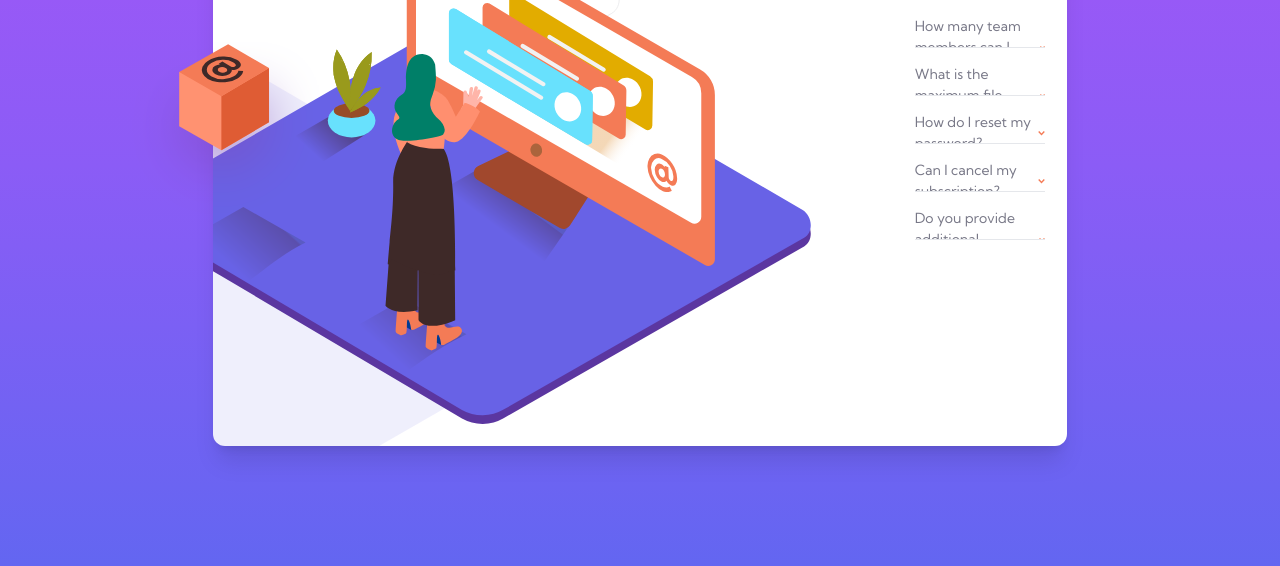
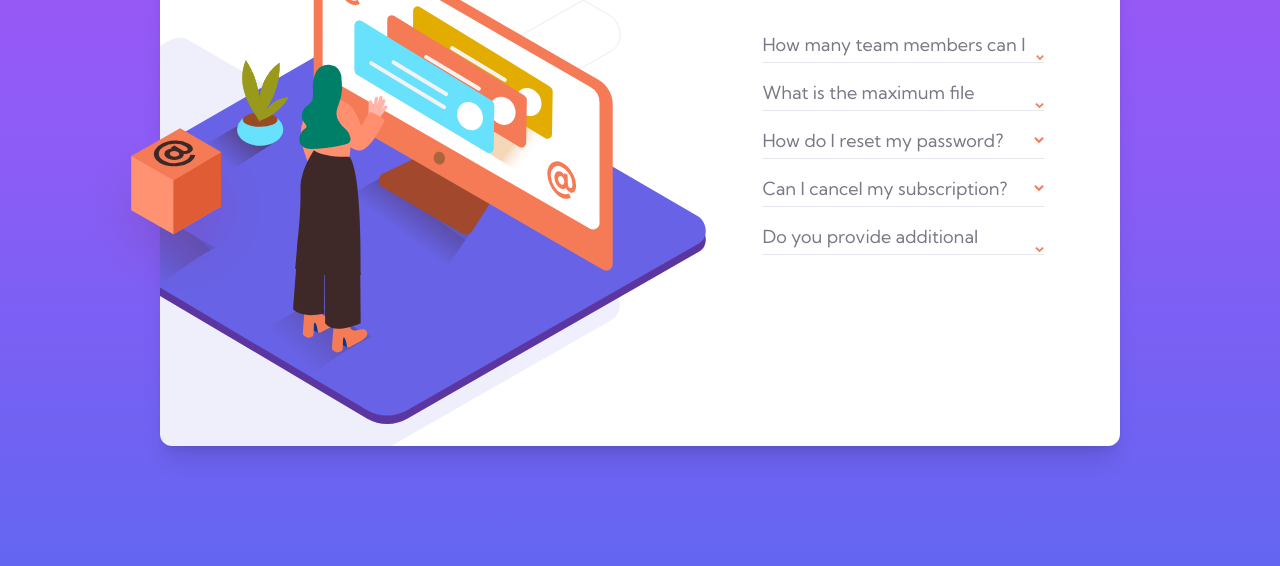
Before and after one commit to Aravinthvimal/FAQ-Accordion-Card, a plain HTML site: page index.html in a window 1280 px wide. Shown: the part 234-800 px from the top of the page. Drawn offline with nearby package versions, Linux system fonts and the light colour scheme.

Commit message:
SVGs modified

```diff
--- a/index.html
+++ b/index.html
@@ -15,14 +15,14 @@
 <body class="">
   <div class="bg-gradient-to-b from-purple-500 via-violet-500 to-indigo-500 bg-no-repeat py-32 lg:py-0">
     <div class="flex justify-center items-center h-screen">
-      <div id="card-box" class="w-10/12 lg:w-8/12 flex rounded-xl pt-20 lg:overflow-hidden shadow-xl">
-        <img class="absolute top-8 left-24 w-60 lg:w-full lg:top-0 lg:relative lg:-left-20" src="./images/illustration-woman-online-desktop.svg" alt="woman-desktop-svg" />
-        <img style="margin-top: 20px;" class="w-16 lg:w-48 left-1/4 top-24 block lg:left-32 lg:top-64 absolute " src="./images/illustration-box-desktop.svg" alt="box-svg" />
-        <div style="font-family: 'Kumbh Sans', sans-serif;" class="w-full">
+      <div id="card-box" class="w-10/12 lg:w-9/12 flex rounded-xl pt-20 lg:overflow-hidden shadow-xl">
+        <img class="absolute top-8 left-16 w-60 lg:w-full lg:top-0 lg:relative lg:-left-28" src="./images/illustration-woman-online-desktop.svg" alt="woman-desktop-svg" />
+        <img style="margin-top: 40px;" class="w-16 lg:w-48 left-16 top-20 block lg:left-20 lg:top-80 absolute " src="./images/illustration-box-desktop.svg" alt="box-svg" />
+        <div style="font-family: 'Kumbh Sans', sans-serif;" class="relative -left-6 lg:-left-20 w-full">
           <h3 style="color: hsl(237, 12%, 33%);" class="text-center lg:text-left text-3xl font-bold mx-6 mb-12 mt-20 lg:mt-6"> FAQ </h3>
           <div class="cursor-pointer all-questions">
 
-            <div style="max-height: 2rem;" id="" class="question-box flex flex-col w-11/12 lg:w-10/12 overflow-hidden mx-6 pb-4 border-b mb-4">
+            <div style="max-height: 2rem;" id="" class="question-box flex flex-col w-full overflow-hidden mx-6 pb-4 border-b mb-4">
               <div onclick="showAnswer(1,this)" class="flex justify-between items-center">
                 <h3 class="ques"> How many team members can I invite? </h3>
                 <button > <img src="./images/icon-arrow-down.svg" > </button>
@@ -30,7 +30,7 @@
               <p id="answer" class="mt-4"> You can invite up to 2 additional users on the Free plan. There is no limit on team members for the Premium plan. </p>
             </div>
 
-            <div style="max-height: 2rem;" id="" class="question-box flex flex-col w-11/12 lg:w-10/12 overflow-hidden mx-6 pb-4 border-b mb-4">
+            <div style="max-height: 2rem;" id="" class="question-box flex flex-col w-full overflow-hidden mx-6 pb-4 border-b mb-4">
               <div onclick="showAnswer(2, this)" class="flex justify-between items-center">
                 <h3 class="ques"> What is the maximum file upload size? </h3>
                 <button> <img src="./images/icon-arrow-down.svg" > </button>
@@ -38,7 +38,7 @@
               <p id="answer" class="mt-4"> No more than 2GB. All files in your account must fit your allotted storage space. </p>
             </div>
 
-            <div style="max-height: 2rem;" id="" class="question-box flex flex-col w-11/12 lg:w-10/12 overflow-hidden mx-6 pb-4 border-b mb-4">
+            <div style="max-height: 2rem;" id="" class="question-box flex flex-col w-full overflow-hidden mx-6 pb-4 border-b mb-4">
               <div onclick="showAnswer(3, this)" class="flex justify-between items-center">
                 <h3 class="ques"> How do I reset my password? </h3>
                 <button> <img src="./images/icon-arrow-down.svg" > </button>
@@ -46,7 +46,7 @@
               <p id="answer" class="mt-4"> Click “Forgot password” from the login page or “Change password” from your profile page. A reset link will be emailed to you. </p>
             </div>
 
-            <div style="max-height: 2rem;" id="" class="question-box flex flex-col w-11/12 lg:w-10/12 overflow-hidden mx-6 pb-4 border-b mb-4">
+            <div style="max-height: 2rem;" id="" class="question-box flex flex-col w-full overflow-hidden mx-6 pb-4 border-b mb-4">
               <div onclick="showAnswer(4, this)" class="flex justify-between items-center">
                 <h3 class="ques"> Can I cancel my subscription? </h3>
                 <button> <img src="./images/icon-arrow-down.svg" > </button>
@@ -54,8 +54,8 @@
               <p id="answer" class="mt-4"> Yes! Send us a message and we'll process your request no questions asked. </p>
             </div>
 
-            <div style="max-height: 2rem;" id="" class="question-box flex flex-col w-11/12 lg:w-10/12 overflow-hidden mx-6 pb-4 border-b mb-4">
-              <div  onclick="showAnswer(5, this)"   class="flex justify-between items-center">
+            <div style="max-height: 2rem;" id="" class="question-box flex flex-col w-full overflow-hidden mx-6 pb-4 border-b mb-4">
+              <div onclick="showAnswer(5, this)"   class="flex justify-between items-center">
                 <h3 class="ques"> Do you provide additional support? </h3>
                 <button> <img src="./images/icon-arrow-down.svg" > </button>
               </div>
--- a/style.css
+++ b/style.css
@@ -2,11 +2,19 @@
     #card-box {
         background-color: white;
         height: 70vh;
-        padding: 1.4rem 1.25rem 1.4rem 0;
+        padding: 2.3rem 1.25rem 1.4rem 0;
         background-image: url("./images/bg-pattern-desktop.svg");
         background-size: 90%;
         background-position: -420% 65%;
         background-repeat: no-repeat;
+    }
+
+    .question-box h3 {
+        font-size: large;
+    }
+
+    .question-box p {
+        font-size: 16px;
     }
 }
 
@@ -21,14 +29,22 @@
         background-position: center 0%;
         background-size: 15rem;
     }
+
+    .question-box h3 {
+        font-size: small;
+    }
+
+    .question-box p {
+        font-size: x-small;
+    }
 }
 
+
+
 .question-box h3 {
-    font-size: 14px;
     color: hsl(240, 6%, 50%);
 }
 
 .question-box p {
-    font-size: 12px;
     color: hsl(240, 6%, 50%);
 }
```
